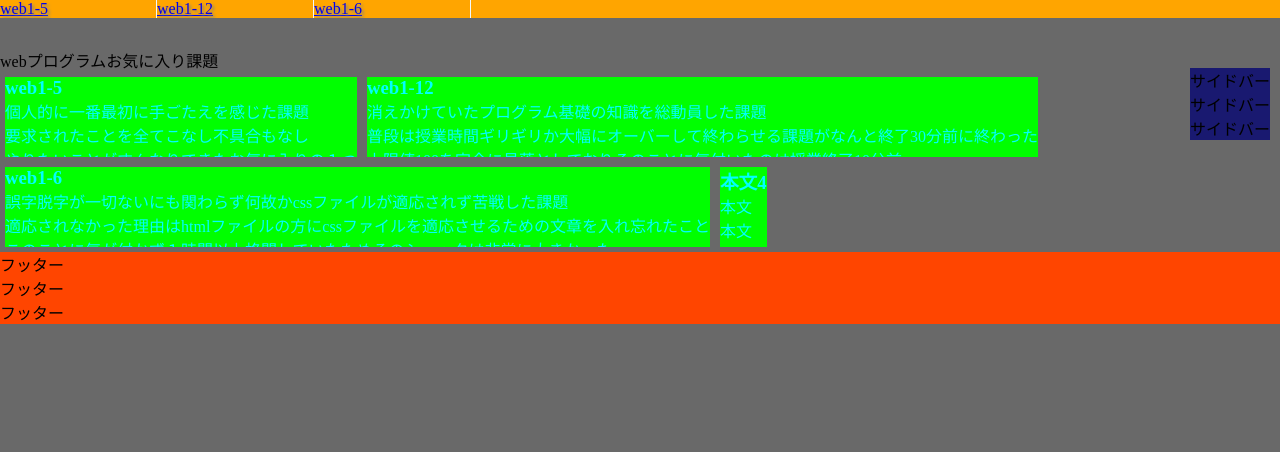
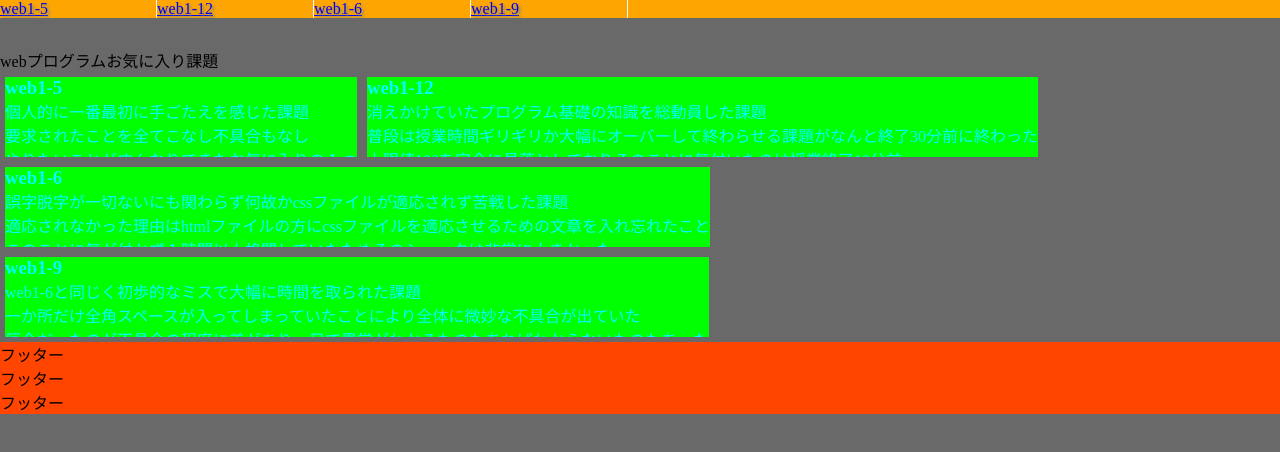
Before and after one commit to kougei073/web1, a plain HTML site: page index.html in a window 1280 px wide. Drawn offline with Linux system fonts and the light colour scheme.

Commit message:
Update index.html

```diff
--- a/index.html
+++ b/index.html
@@ -15,6 +15,7 @@
    <li class="drop_shadow"><a href="https://kougei073.github.io/web1-5/">web1-5</a></li>
    <li class="drop_shadow"><a href="https://kougei073.github.io/web1-12/">web1-12</a></li>
    <li class="drop_shadow"><a href="https://kougei073.github.io/web1-6/">web1-6</a></li>
+   <li class="drop_shadow"><a href="https://kougei073.github.io/web1-9/">web1-9</a></li>
   </ul>
   </nav>
  </header>
@@ -40,20 +41,15 @@
 <p>このことに気が付かず１時間以上格闘していたためそのショックは非常に大きかった</p>
 </article>
 <article class="box">
-<h1>本文4</h1>
-<p>本文</p>
-<p>本文</p>
-<p>本文</p>
-<p>本文</p>
-<p>本文</p>
+<h1>web1-9</h1>
+<p>web1-6と同じく初歩的なミスで大幅に時間を取られた課題</p>
+<p>一か所だけ全角スペースが入ってしまっていたことにより全体に微妙な不具合が出ていた</p>
+<p>厄介だったのが不具合の程度に差があり一目で異常がわかるものもあればわからないものもあった</p>
+<p>何度かコードを書き直すも文字のところだけを消していたためスペース部分は手つかず</p>
+<p>指摘されて空白部分のみを消して入れなおす作業をすることで無事完成</p>
+<p>以降不具合が起きた時はまずスペース部分を怪しむようになった</p>
 </article>
  </section>
-
-  <aside>
- <p> サイドバー</p>
- <p> サイドバー</p>
- <p> サイドバー</p>
-  </aside>
 
   <footer>
    <p>フッター</p>
```
